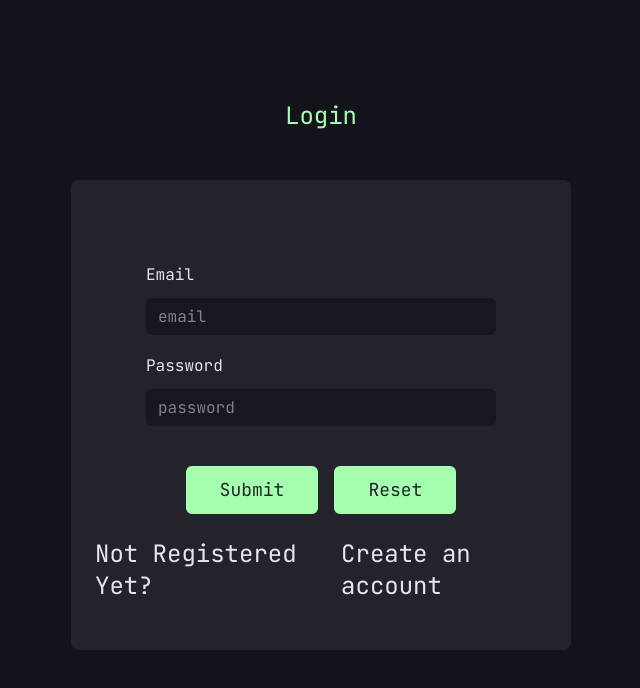
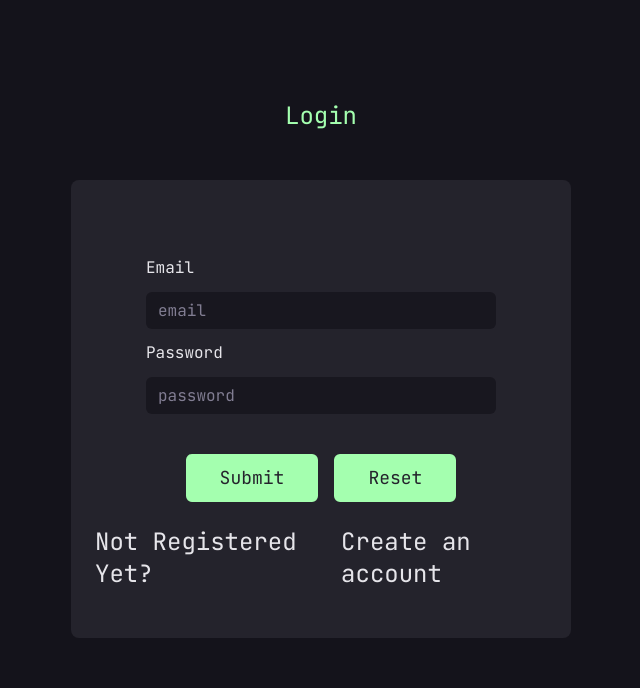
Before and after one commit to RalfiSlask/Document-Managment-API, a React (Vite) app in the folder frontend/: page /#/ in a window 1280 px wide. Shown: the top 688 px of the page, without its empty margins (319-959 px from the left). Built offline with nearby package versions, Linux system fonts and the light colour scheme.

Commit message:
feat: move errorMessage to login input and add more styling

```diff
--- a/frontend/src/components/pages/login/LoginInput.tsx
+++ b/frontend/src/components/pages/login/LoginInput.tsx
@@ -16,13 +16,13 @@ const LoginInput: React.FC<CreateAccountProps> = ({ type, text, inputKey }) => {
     return;
   }
 
-  const { loginInputValues, handleLoginInputOnChange } = loginContext;
+  const { loginInputValues, handleLoginInputOnChange, loginErrorMessage } = loginContext;
 
   return (
-    <div className="flex flex-col gap-2 w-full">
+    <div className="flex flex-col gap-4 w-full">
       <div className="flex justify-between items-center">
         <label htmlFor={text}>{getStringWithcapitalizedFirstLetter(text)}</label>
-        <p className="text-red-500 h-[30px]"></p>
+        <p className="text-red-500">{type === 'text' ? loginErrorMessage : ''}</p>
       </div>
       <input
         onInput={e => handleLoginInputOnChange(inputKey, e)}
```
